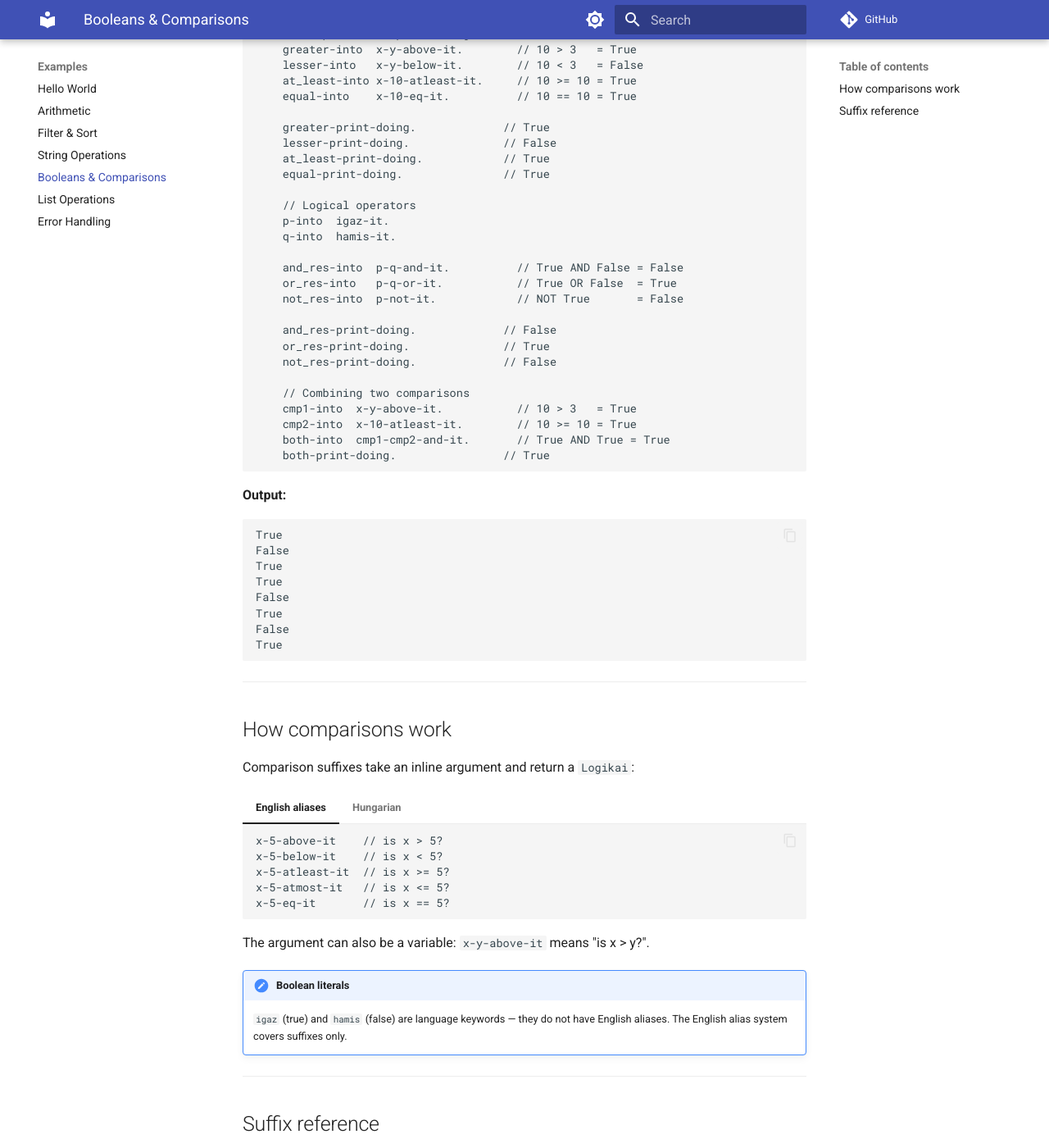
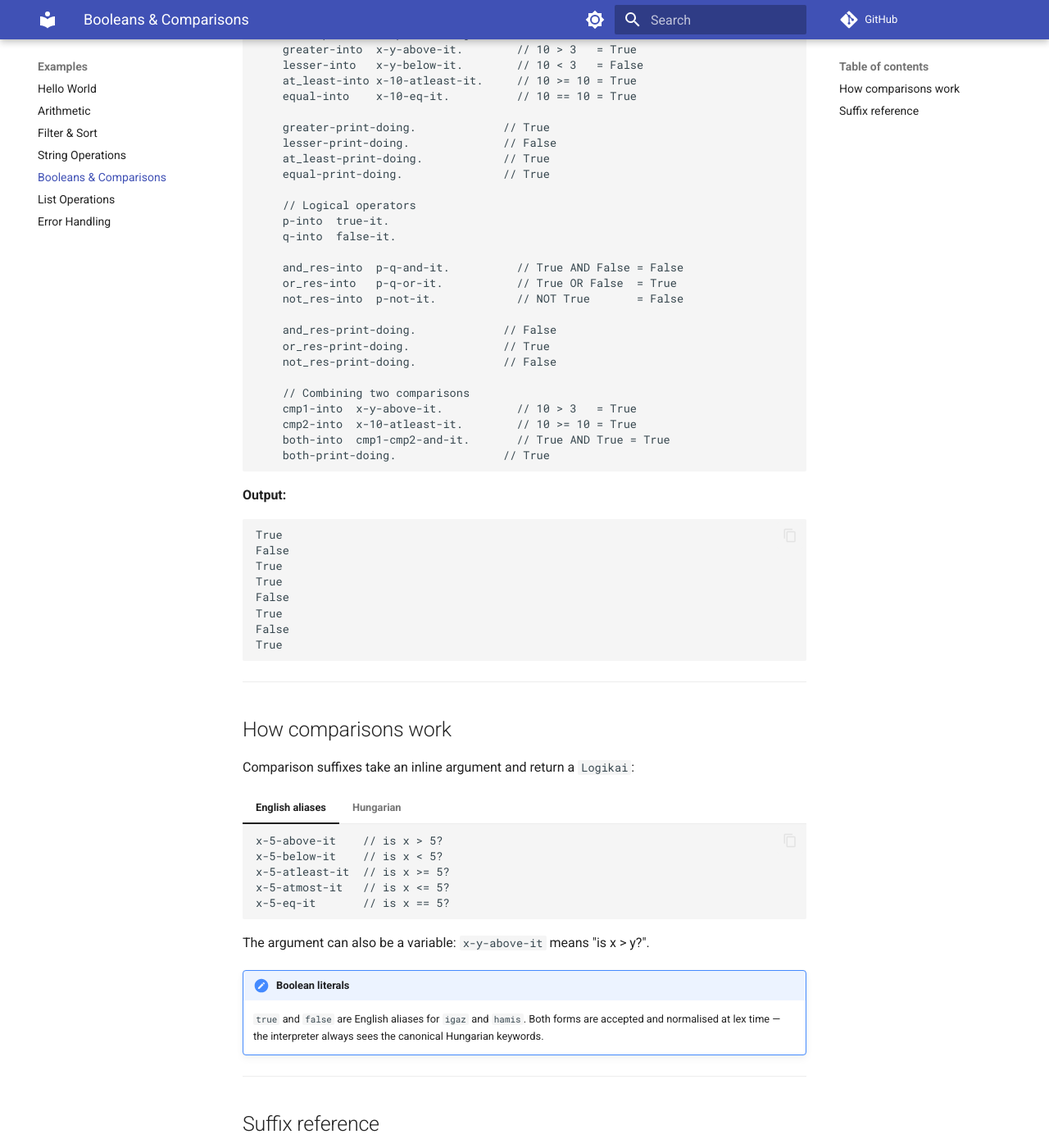
Before and after one commit to kory75/ragul, an MkDocs documentation site: the page built from docs/examples/05_booleans.md, in a window 1280 px wide and 1400 px high, scrolled down 390 px. Shown: the whole window at 82% size. Built offline with MkDocs 1.6.1 and Material for MkDocs 9.7.7, drawn with Linux system fonts in a browser that asks for light colours; comment, search, counter and statistics services are not loaded; some of the changed text lies outside the part shown.

Commit message:
Feat: add true/false root aliases + English example files
- Add ROOT_ALIASES table to model.py mapping true→igaz, false→hamis
- Apply normalisation in lexer _make_word_token so parser/interpreter see only canonical forms
- Add examples/en/ directory with all 7 English alias example files
- Update docs/examples/05_booleans.md English tab to use true/false
- Update docs/glossary.md Boolean Literals table with English alias column
- Update docs/types.md Logikai row to show true/false aliases

````diff
--- a/docs/examples/05_booleans.md
+++ b/docs/examples/05_booleans.md
@@ -1,6 +1,6 @@
 # Booleans & Comparisons
 
-Demonstrates comparison operators and logical combinators. Comparisons produce `Logikai` (boolean) values — `igaz` (true) or `hamis` (false) — which can be stored, printed, and combined.
+Demonstrates comparison operators and logical combinators. Comparisons produce `Logikai` (boolean) values — `true`/`igaz` or `false`/`hamis` — which can be stored, printed, and combined.
 
 === "English aliases"
     ```ragul
@@ -20,8 +20,8 @@ Demonstrates comparison operators and logical combinators. Comparisons produce `
         equal-print-doing.               // True
 
         // Logical operators
-        p-into  igaz-it.
-        q-into  hamis-it.
+        p-into  true-it.
+        q-into  false-it.
 
         and_res-into  p-q-and-it.          // True AND False = False
         or_res-into   p-q-or-it.           // True OR False  = True
@@ -114,8 +114,8 @@ Comparison suffixes take an inline argument and return a `Logikai`:
 The argument can also be a variable: `x-y-above-it` means "is x > y?".
 
 !!! note "Boolean literals"
-    `igaz` (true) and `hamis` (false) are language keywords — they do not have English aliases.
-    The English alias system covers suffixes only.
+    `true` and `false` are English aliases for `igaz` and `hamis`. Both forms are accepted
+    and normalised at lex time — the interpreter always sees the canonical Hungarian keywords.
 
 ---
 
@@ -134,4 +134,4 @@ The argument can also be a variable: `x-y-above-it` means "is x > y?".
 
 ---
 
-[Download example](https://github.com/kory75/ragul/blob/master/examples/05_booleans.ragul)
+[Download — English](https://github.com/kory75/ragul/blob/master/examples/en/05_booleans.ragul) · [Download — Hungarian](https://github.com/kory75/ragul/blob/master/examples/hu/05_booleans.ragul)
--- a/docs/glossary.md
+++ b/docs/glossary.md
@@ -216,10 +216,10 @@ fájlolvasó-ours
 
 ## Boolean Literals
 
-| Hungarian | Meaning |
-|---|---|
-| `igaz` | True |
-| `hamis` | False |
+| Hungarian | English alias | Meaning |
+|---|---|---|
+| `igaz` | `true` | True |
+| `hamis` | `false` | False |
 
 ---
 
````
Also changed, not shown: docs/types.md (+1 -1 lines), 9 other files.
